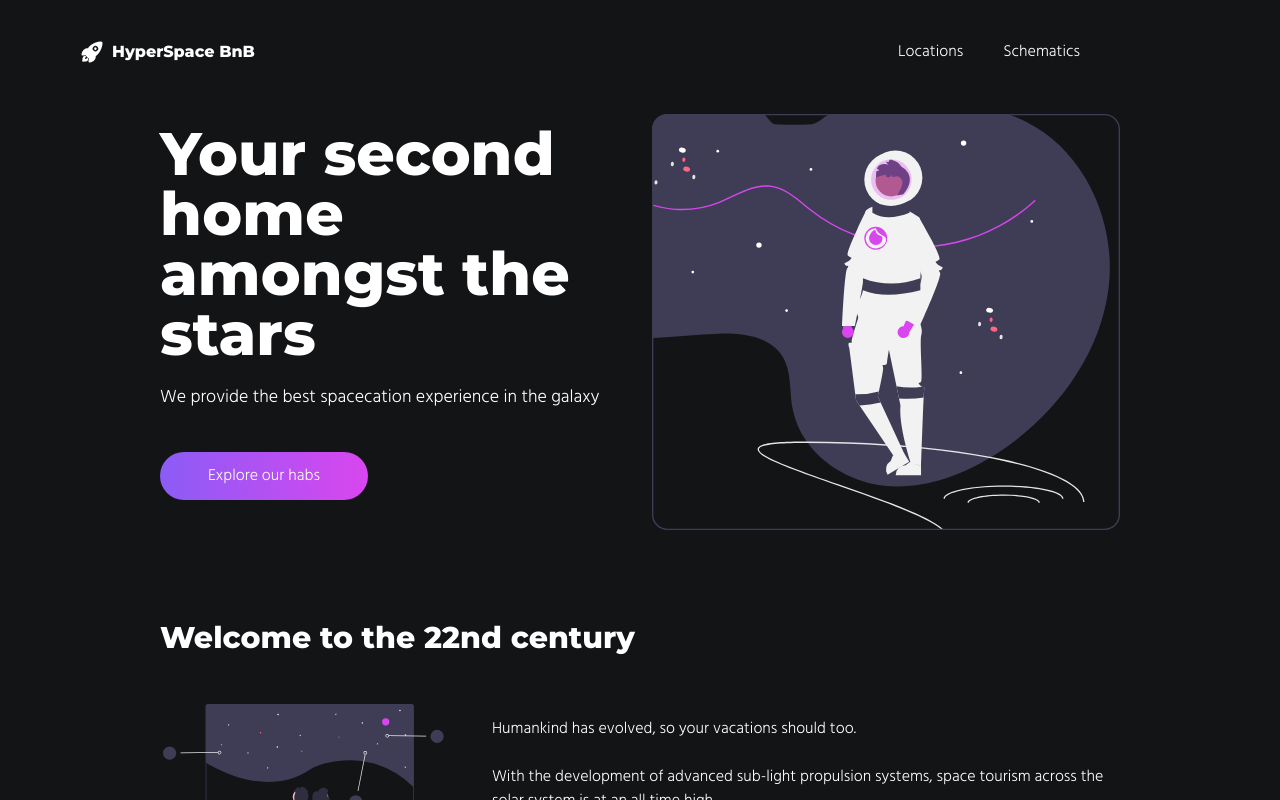
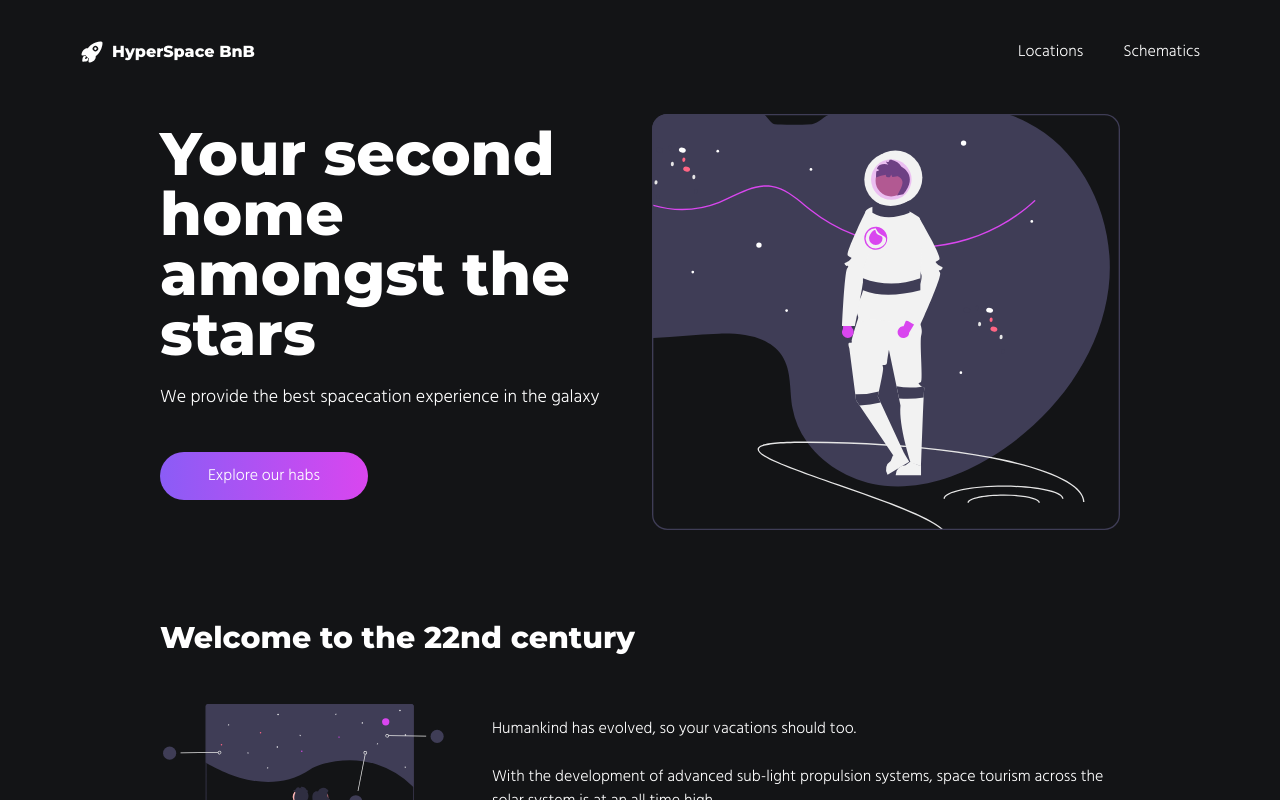
Before and after one commit to CarlsJr4/HyperSpace-BnB, a Next.js app: page / in a window 1280 px wide. Shown: the top 800 px of the page. Built offline with nearby package versions, Linux system fonts and the light colour scheme.

Commit message:
Fixes big home navbar button

```diff
--- a/components/Navbar.js
+++ b/components/Navbar.js
@@ -5,13 +5,12 @@ const Navbar = () => {
   return (
     <nav>
       <ul className="grid grid-cols-navbar gap-10 my-10 mx-5 md:mx-20">
-        <li>
-          {/* TODO: Fix home button being too big */}
+        <li className="justify-start">
           <StyledLink href="/">
-            <div className="flex gap-2 items-center">
+            <span className="flex gap-2">
               <IoRocket size="1.5rem" />
               <span className="logo">HyperSpace BnB</span>
-            </div>
+            </span>
           </StyledLink>
         </li>
         <li>
--- a/tailwind.config.js
+++ b/tailwind.config.js
@@ -7,7 +7,7 @@ module.exports = {
   theme: {
     extend: {
       gridTemplateColumns: {
-        navbar: '1fr auto auto auto auto auto',
+        navbar: '1fr auto auto',
         hero: '1fr 1fr',
       },
       backgroundImage: {
```
